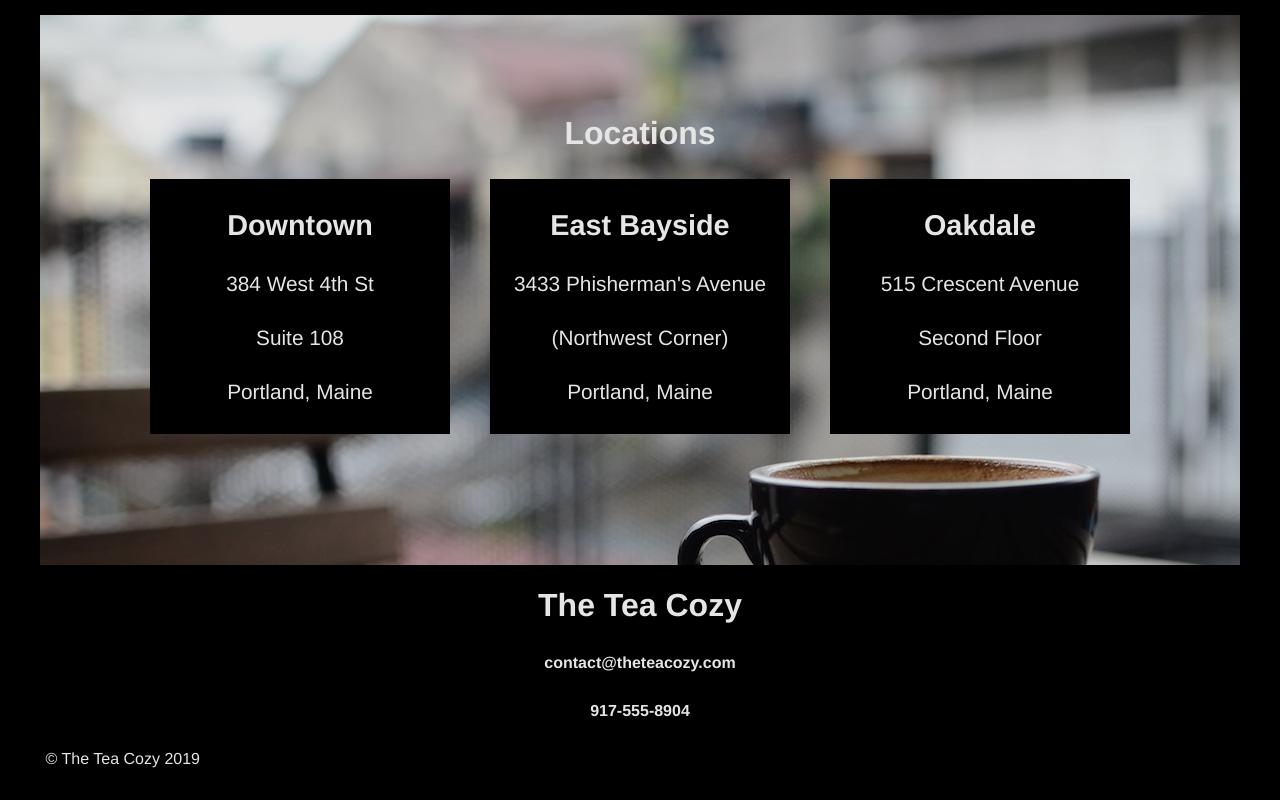
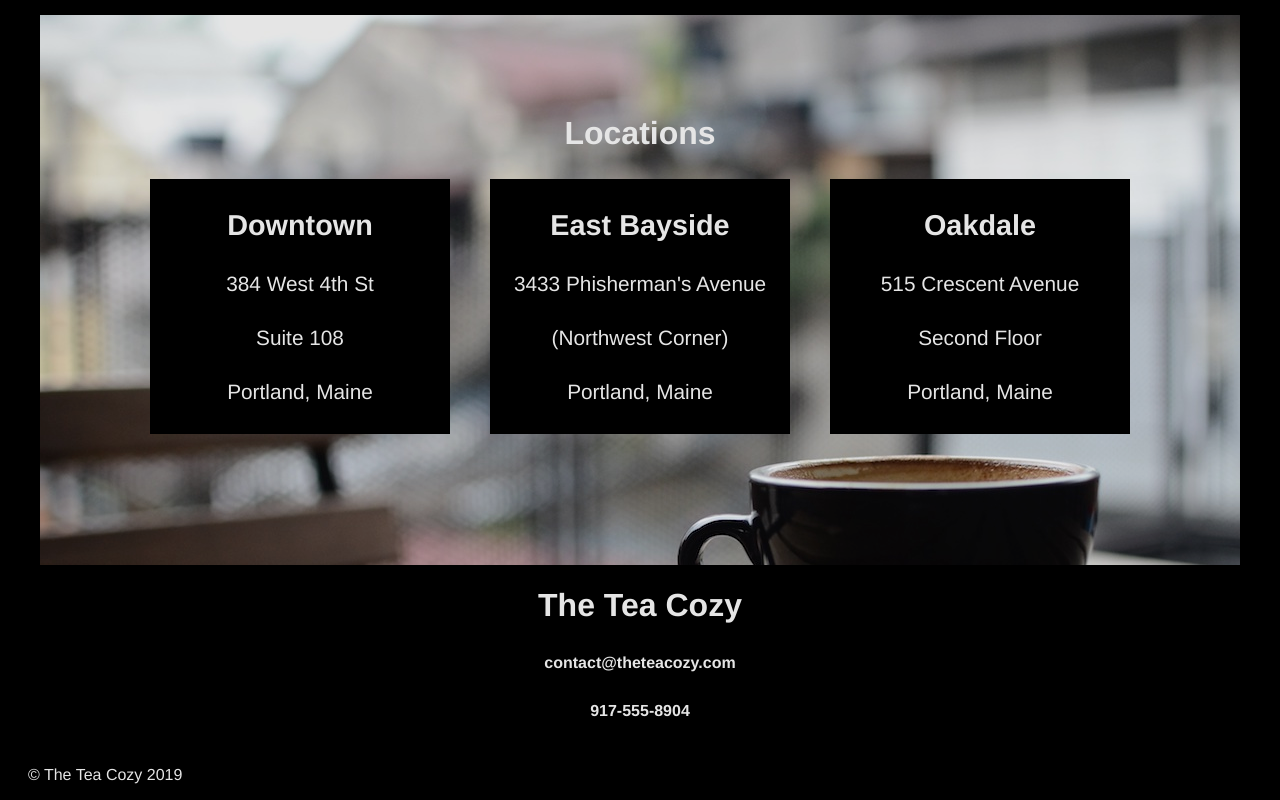
Before and after one commit to SanyaShevchuk/Tea_Cozy, a plain HTML site: page index.html in a window 1280 px wide. Shown: the part 1536-2336 px from the top of the page. Drawn offline with Linux system fonts and the light colour scheme.

Commit message:
to stick element on the side withouth any display and positions property , use float:left

```diff
--- a/style.css
+++ b/style.css
@@ -137,6 +137,6 @@ header nav a{
 }
 
 .copyRight{
-  width: 15%;
+  float: left;
   margin-left: 20px;
 }
```
